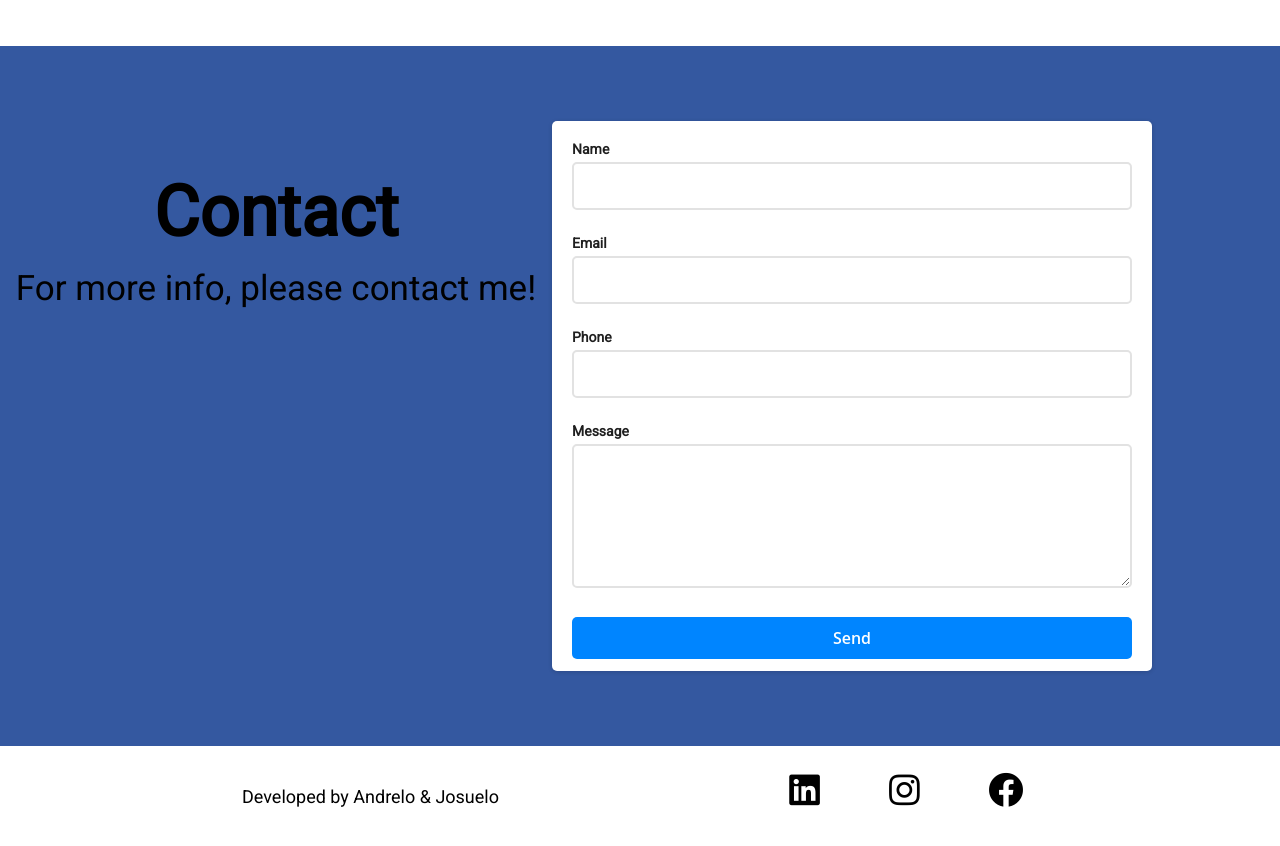
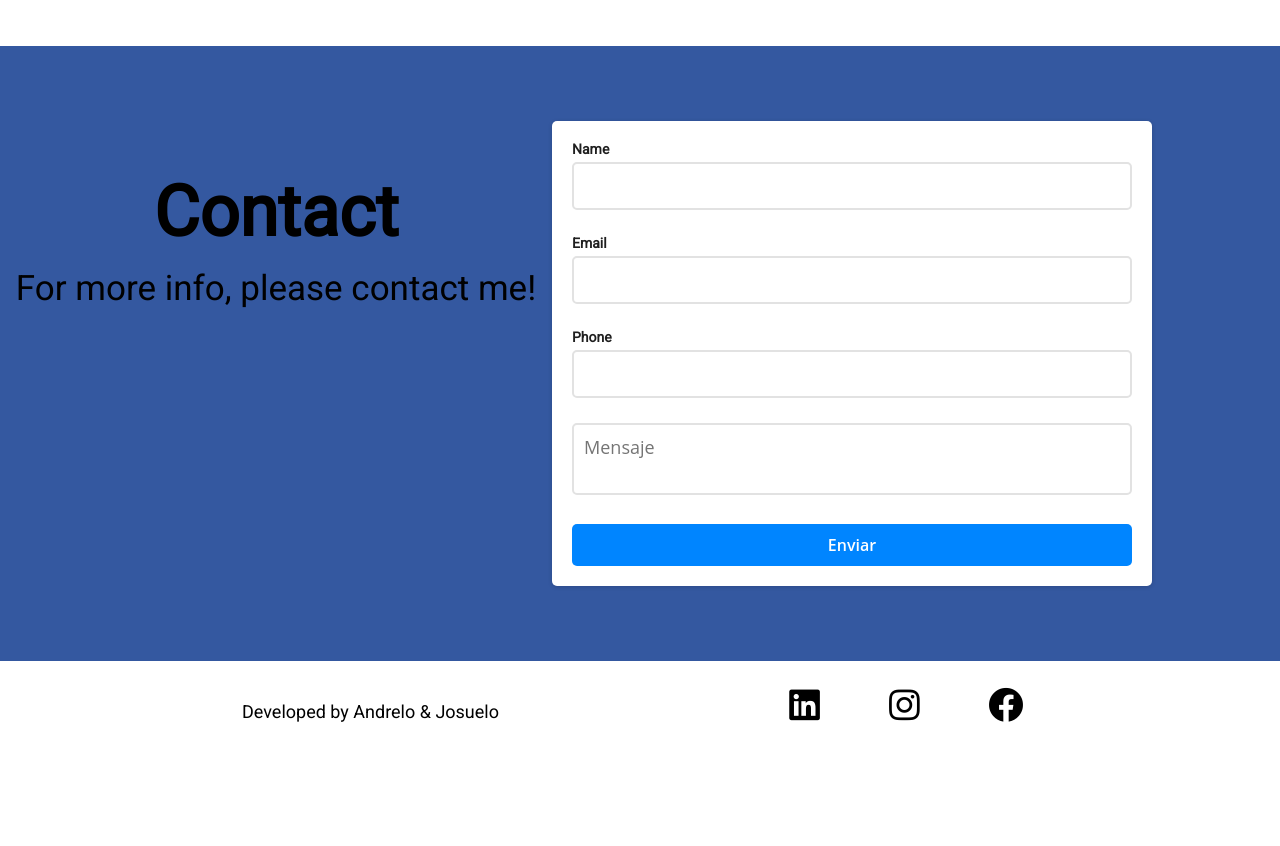
Before and after one commit to josupaz/portfolio, a React (Create React App) app: page / in a window 1280 px wide. Shown: the part 1780-2626 px from the top of the page. After the commit the page ends 2541 px from the top, so only its background shows below. Built offline with nearby package versions, Linux system fonts and the light colour scheme.

Commit message:
avance form

```diff
--- a/src/components/form/Form.css
+++ b/src/components/form/Form.css
@@ -1,15 +1,25 @@
+textarea
+{
+   resize: none;
+}
+
 .container-form{
 	margin-right: 10%;
-
 }
 
 .formulario {
 	min-width: 600px;
-	height: 550px;
 	background: #fff;
 	border-radius: 5px;
 	padding: 20px;
 	box-shadow: rgba(0, 0, 0, 0.16) 0px 1px 4px;
+}
+
+.formulario .exito {
+	text-align: center;
+	font-size: 14px;
+	padding-top: 20px;
+	color: #02a802;
 }
 
 .formulario > div {
--- a/src/components/form/Form.jsx
+++ b/src/components/form/Form.jsx
@@ -1,99 +1,103 @@
 import React, {useState} from 'react';
+import { Formik, Form, Field, ErrorMessage } from 'formik';
 import "./Form.css";
 
-const Form = () => {
-	const [inputNombre, cambiarInputNombre] = useState('');
-	const [inputCorreo, cambiarInputCorreo] = useState('');
-	const [inputTel, cambiarInputTel] = useState('');
+const Formulario = () => {
+	const [formularioEnviado, cambiarFormularioEnviado] = useState(false);
+	return (
+		<>
+			<Formik
+				initialValues={{
+					nombre: '',
+					correo: '',
+					phone: '',
+					mensaje: ''
+				}}
+				validate={(valores) => {
+					let errores = {};
 
-	// Funcion que se encargara de validar los datos y enviar el formulario
-	const handleSubmit = (e) => {
-		e.preventDefault();
-
-		// Comprobamos validacion del formulario ...
-		// Si todo es correcto enviamos el formulario
-
-		console.log('Formulario Enviado!');
+					// Validacion nombre
+					if(!valores.nombre){
+						errores.nombre = 'Please enter your name'
+					} else if(!/^[a-zA-ZÀ-ÿ\s]{1,40}$/.test(valores.nombre)){
+						errores.nombre = 'The name field can only contain letters'
 					}
 
-	// Funcion que se encarga de cambiar el estado del inputNombre
-	const handleInputNombre = (e) => {
-		cambiarInputNombre(e.target.value);
+					// Validacion correo
+					if(!valores.correo){
+						errores.correo = 'Please enter an email'
+					} else if(!/^[a-zA-Z0-9_.+-]+@[a-zA-Z0-9-]+\.[a-zA-Z0-9-.]+$/.test(valores.correo)){
+						errores.correo = 'Enter a valid email'
 					}
 
-	// Funcion que se encarga de cambiar el estado del inputCorreo
-	const handleInputCorreo = (e) => {
-		cambiarInputCorreo(e.target.value);
+					// Validacion Telefono
+					if(!valores.phone){
+						errores.phone = 'Please enter a phone'
+					} else if(!/^[0-9]+$/.test(valores.phone)){
+						errores.phone = 'Enter a valid phone'
 					}
 
-		// Funcion que se encarga de cambiar el estado del inputCorreo
-		const handleInputTel = (e) => {
-			cambiarInputTel(e.target.value);
-		}
-
-	return (
-		<div className='container-form'>
-			<form action="" onSubmit={handleSubmit} className="formulario">
+					return errores;
+				}}
+				onSubmit={(valores, {resetForm}) => {
+					resetForm();
+					console.log('Form Send');
+					cambiarFormularioEnviado(true);
+					setTimeout(() => cambiarFormularioEnviado(false), 5000);
+				}}
+			>
+				{( {errors} ) => (
+					<div  className='container-form'>
+					<Form className='formulario'>
 						<div>
 							<label htmlFor="nombre">Name</label>
-					<input
-						autocomplete="off"
+							<Field
+								autoComplete="off"
 								type="text"
+								id="nombre"
 								name="nombre"
-						id="nombre"
-						value={inputNombre}
-						onChange={handleInputNombre}
-						maxLength="30"
+								placeholder=""
 							/>
+							<ErrorMessage name="nombre" component={() => (<div className="error">{errors.nombre}</div>)} />
+						</div>
+						<div>
+							<label htmlFor="correo">Email</label>
+							<Field
+								autoComplete="off"
+								type="text"
+								id="correo"
+								name="correo"
+								placeholder=""
+							/>
+							<ErrorMessage name="correo" component={() => (<div className="error">{errors.correo}</div>)} />
 						</div>
 
 						<div>
-					<label htmlFor="correo">Email</label>
-					<input
-						autocomplete="off"
-						type="text"
-						name="correo"
-						id="correo"
-						value={inputCorreo}
-						onChange={handleInputCorreo}
+							<label htmlFor="correo">Phone</label>
+							<Field
+								autoComplete="off"
+								type="number"
+								id="phone"
+								name="phone"
+								placeholder=""
 							/>
-				</div>
-
-				<div>
-					<label htmlFor="telefono">Phone</label>
-					<input
-						autocomplete="off"
-						type="number"
-						name="tel"
-						id="tel"
-						value={inputTel}
-						onChange={handleInputTel}
-					/>
+							<ErrorMessage name="phone" component={() => (<div className="error">{errors.phone}</div>)} />
 						</div>
 
 
 
-
 						<div>
-					<label htmlFor="mensaje">Message</label>
-					<textarea
-						autocomplete="off"
-						type="text"
-						name="mensaje"
-						id="mensaje"
-                        cols="40"
-                        rows="5"
-					/>
+							<Field className="textarea" name="mensaje" as="textarea" placeholder="Mensaje" />
 						</div>
 
-
-
-
-
-				<button type="submit">Send</button>
-			</form>
+						<button type="submit">Enviar</button>
+						{formularioEnviado && <p className="exito">Formulario enviado con exito!</p>}
+					</Form>
 					</div>
+				)}
+			</Formik>
+		</>
 	);
 }
 
-export default Form;
+export default Formulario;
```
Lines whose indentation alone changed are shown as unchanged.
